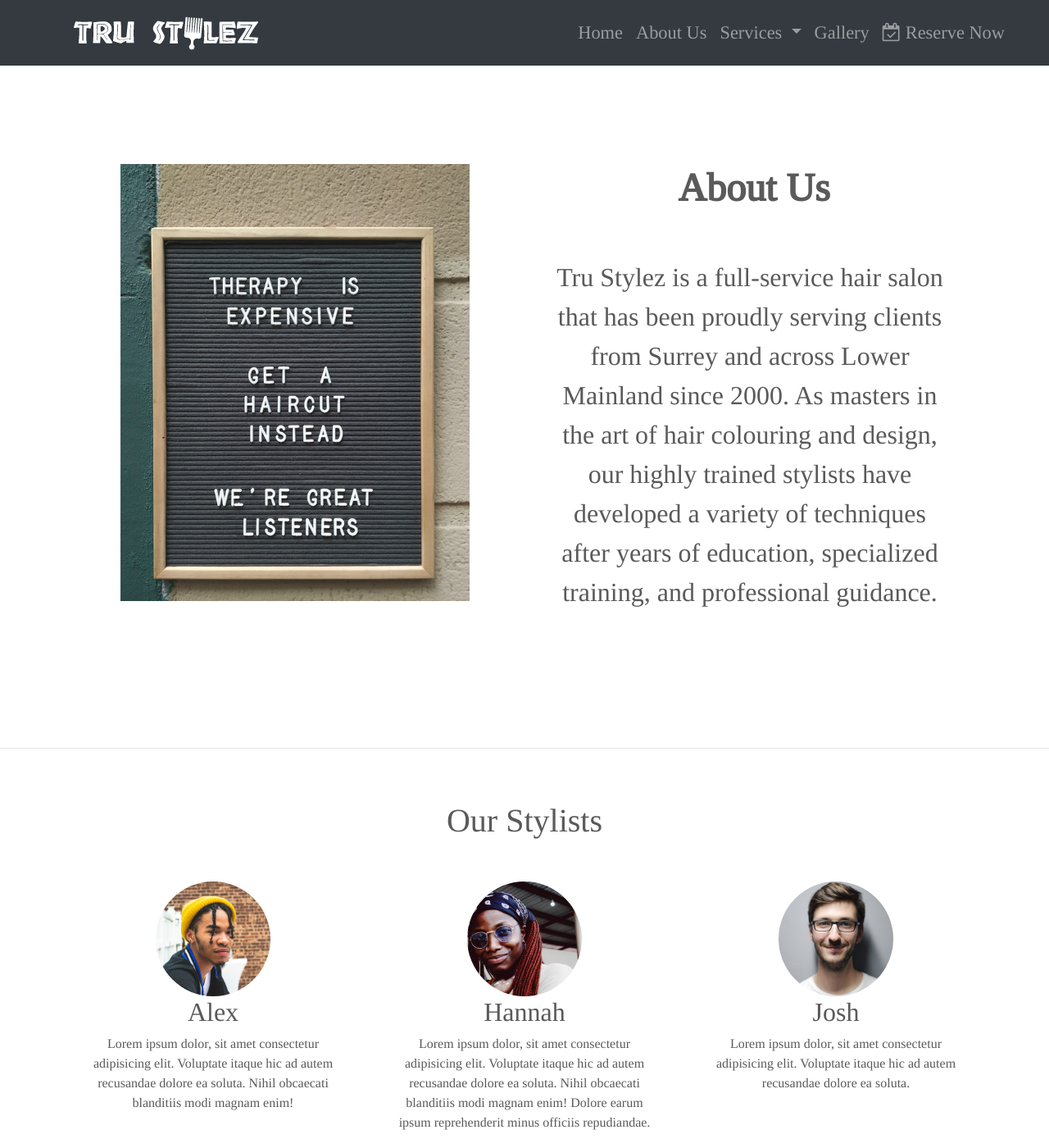
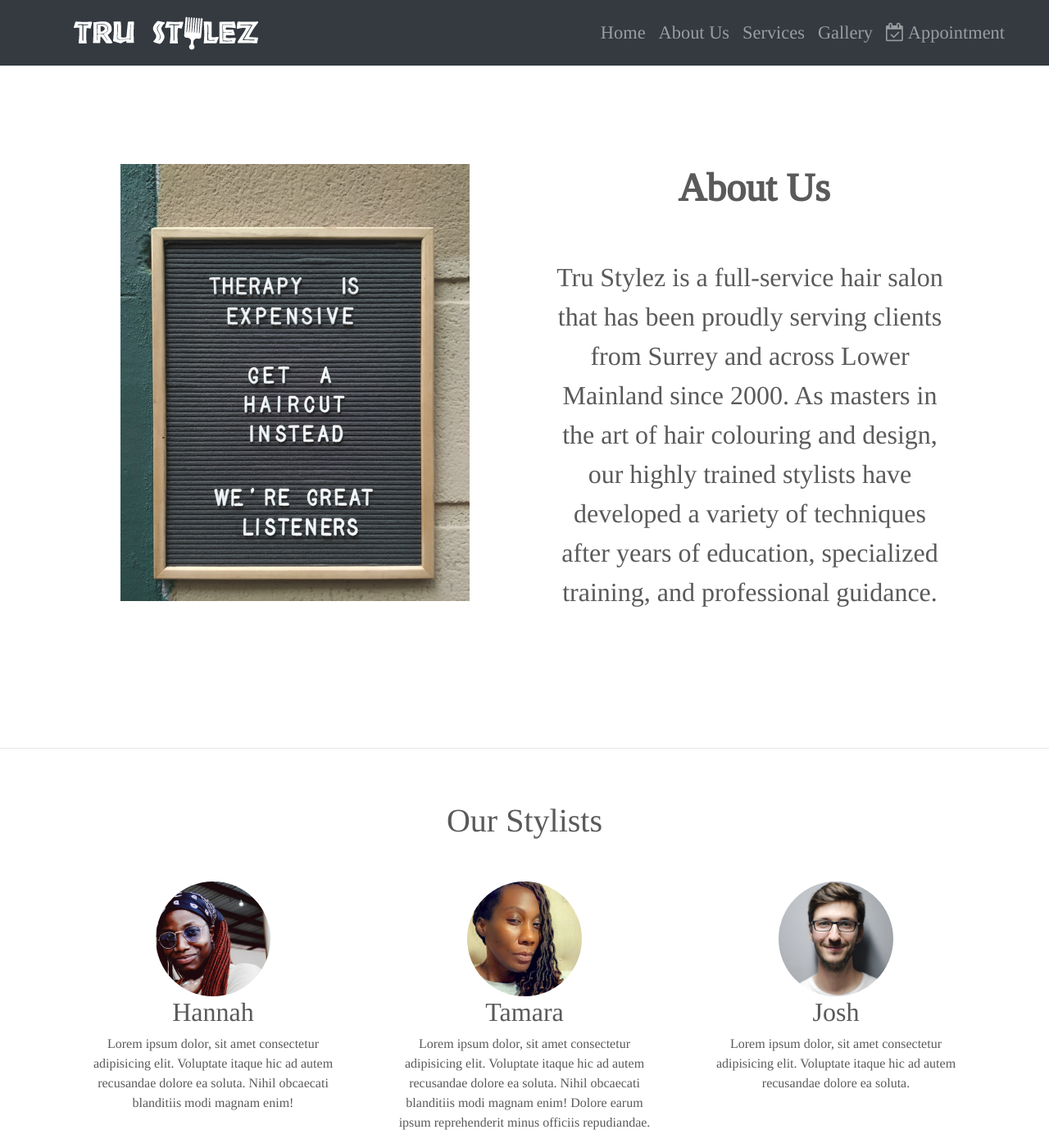
Before and after one commit to rjblee/tru_stylez, a plain HTML site: page aboutus.html in a window 1280 px wide. Shown: the top 1400 px of the page at 82% size. Drawn offline with nearby package versions, Linux system fonts and the light colour scheme.

Commit message:
Change stylists profile

```diff
--- a/aboutus.html
+++ b/aboutus.html
@@ -46,16 +46,16 @@
                         <a class="nav-link" href="#">About Us</a>
                         </li>
                         <li class="nav-item dropdown">
-                            <a class="nav-link dropdown-toggle" href="#" id="navbarDropdown" role="button" data-toggle="dropdown" aria-haspopup="true" aria-expanded="false">
+                            <a class="nav-link" href="services.html">
                                 Services
                             </a>
-                            <div class="dropdown-menu" aria-labelledby="navbarDropdown">
+                            <!-- <div class="dropdown-menu" aria-labelledby="navbarDropdown">
                                 <a class="dropdown-item" href="services.html">Cut and Style</a>
                                 <a class="dropdown-item" href="services.html">Braid</a>
                                 <a class="dropdown-item" href="services.html">Treatments</a>
                                 <a class="dropdown-item" href="services.html">Perm</a>
                                 <a class="dropdown-item" href="services.html">Colouring</a>
-                            </div>
+                            </div> -->
                         </li>
                         <li class="nav-item">
                             <a class="nav-link" href="https://www.instagram.com/trujamaican/?hl=en">Gallery</a>
@@ -64,7 +64,7 @@
                             <a class="nav-link" href="#">Contact</a>
                         </li> -->
                         <li class="nav-item nav-reserve">
-                            <a class="nav-link" href="contact.html"><i class="fa fa-calendar-check"></i> Reserve Now</a>
+                            <a class="nav-link" href="contact.html"><i class="fa fa-calendar-check"></i> Appointment</a>
                         </li>
                     </ul>
 
@@ -97,13 +97,13 @@
     <div class="container team">
         <div class="row">
                 <div class="col-4">
-                <img src="images/stylist 2.jpg" alt="" class="rounded-circle animated jello" width="140" height="140">
-                <h2>Alex</h2>
+                    <img src="images/stylist 1.jpg" alt="" class="rounded-circle animated jello" width="140" height="140">
+                    <h2>Hannah</h2>
                     <p>Lorem ipsum dolor, sit amet consectetur adipisicing elit. Voluptate itaque hic ad autem recusandae dolore ea soluta. Nihil obcaecati blanditiis modi magnam enim!</p>
                 </div>
                 <div class="col-4">
-                <img src="images/stylist 1.jpg" alt="" class="rounded-circle animated jello" width="140" height="140">
-                <h2>Hannah</h2>
+                    <img src="images/Tamara.png" alt="" class="rounded-circle animated jello" width="140" height="140">
+                    <h2>Tamara</h2>
                     <p>Lorem ipsum dolor, sit amet consectetur adipisicing elit. Voluptate itaque hic ad autem recusandae dolore ea soluta. Nihil obcaecati blanditiis modi magnam enim! Dolore earum ipsum reprehenderit minus officiis repudiandae.</p>
                 </div>
             <div class="col-4">
```
Lines whose indentation alone changed are shown as unchanged.
